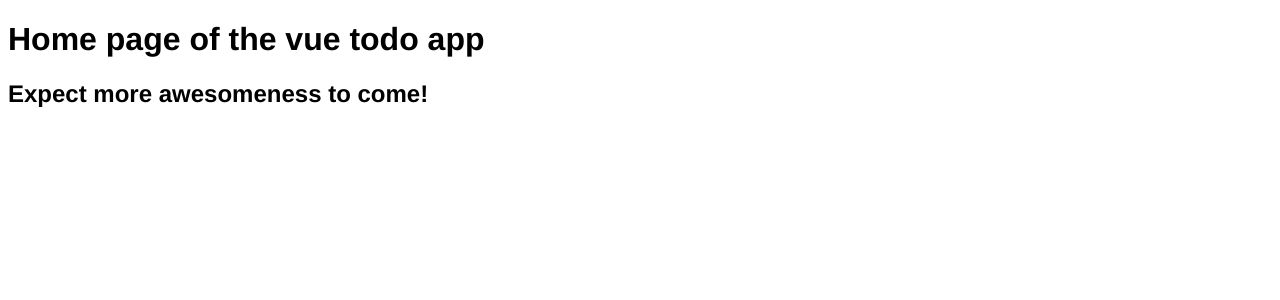
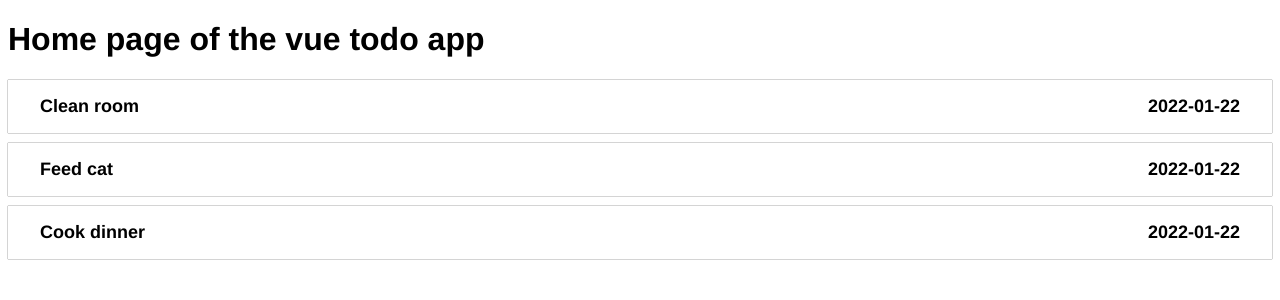
Before and after one commit to bercivarga/vue-todo-app, a Vue app: page / in a window 1280 px wide. Shown: the top 300 px of the page. Built offline with nearby package versions, Linux system fonts and the light colour scheme.

Commit message:
add todolist

```diff
--- a/src/App.vue
+++ b/src/App.vue
@@ -2,23 +2,30 @@
   <h1>
     Home page of the vue todo app
   </h1>
-  <h2>
-    Expect more awesomeness to come!
-  </h2>
+  <TodoList :todos="todos" />
 </template>
 
 <script lang="ts">
 import { defineComponent } from 'vue';
+import TodoList from '@/components/TodoList.vue';
+import data from '@/data/todoList';
 
 export default defineComponent({
   name: 'App',
-  components: {},
+  components: {
+    TodoList,
+  },
+  data() {
+    return {
+      todos: data.data.todos,
+    };
+  },
 });
 </script>
 
 <style lang="scss">
 #app {
-  font-family: "Dank Mono", Helvetica, Arial, sans-serif;
+  font-family: Helvetica, Arial, sans-serif;
   -webkit-font-smoothing: antialiased;
   -moz-osx-font-smoothing: grayscale;
 }
--- /dev/null
+++ b/src/components/TodoList.vue
@@ -0,0 +1,49 @@
+<template>
+  <ul>
+    <li v-for="todo in todos" :key="todo.id">
+      <div class="todo">
+        <span>{{ todo.name }}</span>
+        <span>{{ todo.time }}</span>
+      </div>
+    </li>
+  </ul>
+</template>
+
+<script lang="ts">
+import { defineComponent, PropType } from 'vue';
+import { Todo } from '@/data/todoList';
+
+export default defineComponent({
+  name: 'TodoList',
+  props: {
+    todos: {
+      type: Array as PropType<Todo[]>,
+      required: true,
+    },
+  },
+});
+</script>
+
+<style lang="scss" scoped>
+ul {
+  padding: 0;
+  display: flex;
+  flex-direction: column;
+  gap: 10px;
+
+  li {
+    list-style: none;
+  }
+}
+
+.todo {
+  padding: 16px 32px;
+  background: white;
+  color: black;
+  box-shadow: 0 0 1px black;
+  font-weight: bold;
+  font-size: 18px;
+  display: flex;
+  justify-content: space-between;
+}
+</style>
--- /dev/null
+++ b/src/data/todoList.ts
@@ -0,0 +1,27 @@
+import getDate from '@/helpers/getDate';
+
+export class Todo {
+  id: string
+
+  name: string
+
+  time: string
+
+  constructor(id: string, name: string, time: string) {
+    this.id = id;
+    this.name = name;
+    this.time = time;
+  }
+}
+
+const data = {
+  data: {
+    todos: [
+      new Todo(new Date().toDateString(), 'Clean room', getDate()),
+      new Todo(new Date().toDateString(), 'Feed cat', getDate()),
+      new Todo(new Date().toDateString(), 'Cook dinner', getDate()),
+    ],
+  },
+};
+
+export default data;
--- /dev/null
+++ b/src/helpers/getDate.ts
@@ -0,0 +1,3 @@
+export default function (): string {
+  return new Date().toJSON().slice(0, 10);
+}
```
